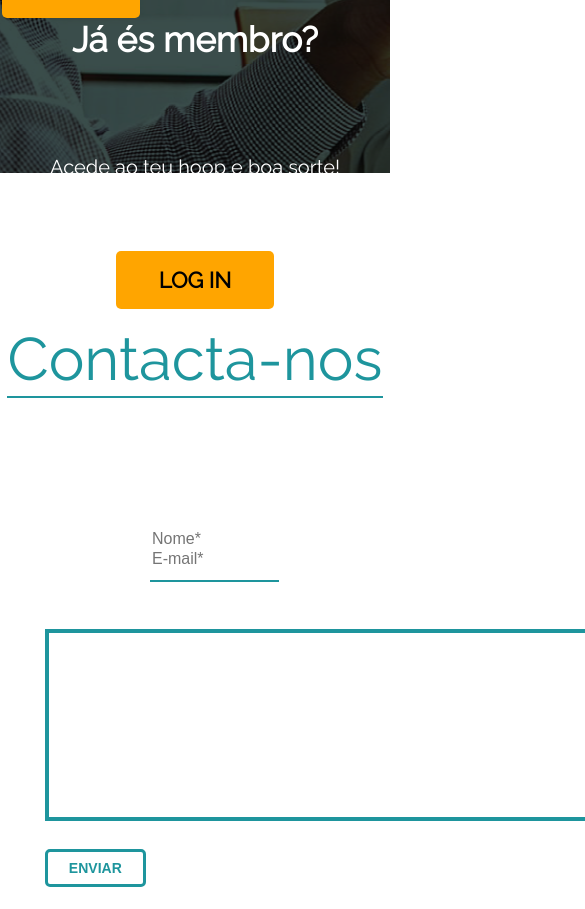
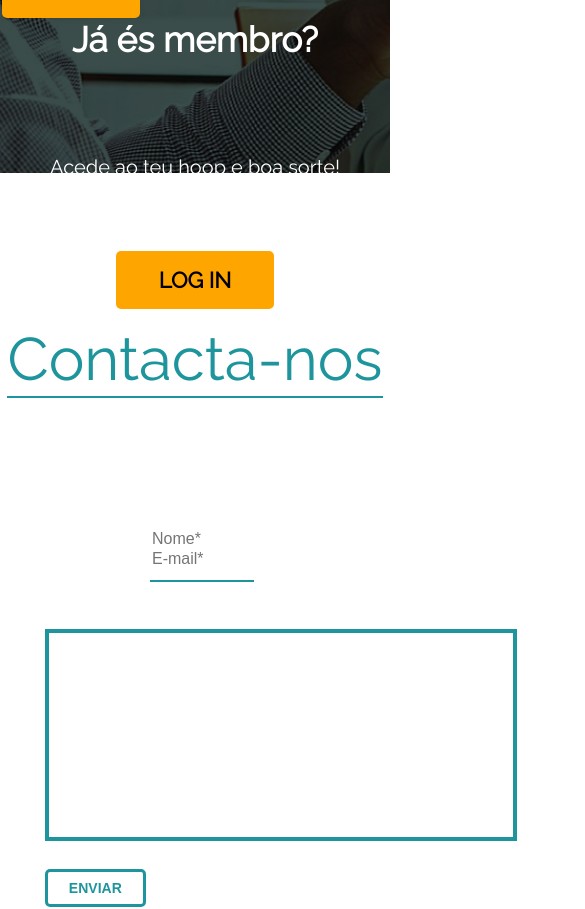
Before and after one commit to CarlosAlenquer/Hoop, a plain HTML site: page index.html in a window 390 px wide. Shown: the part 3371-4280 px from the top of the page, 585 px wide, since content can reach past the window. Drawn offline with Linux system fonts and the light colour scheme.

Commit message:
Melhorei a seccao contacta-nos para ser responsive.

```diff
--- a/css/estilos.css
+++ b/css/estilos.css
@@ -507,29 +507,37 @@ header nav li a {
 	color: #1e959d;
 }
 
+.formulario {
+	position: absolute;
+	top: 85%;
+	left: 17%;
+}
+
 #name {
 	font-size: 16px;
 	display: inline-block;
 	outline: none;
-	width: 32%;
+	width: 410px;
 }
 
 #e-mail {
 	font-size: 16px;
 	display: inline-block;
 	outline: none;
-	width: 32%;
+	width: 410px;
 	margin-bottom: 60px;
 }
 
 #subject {
+	width: 960px;
+	height: 200px;
 	resize: none;
-	margin-left: 11.5%;
+	margin-left: 13.5%;
 	border: #1e959d 4px solid;
 }
 
 .btn4 {
-	margin-left: 11.5%;
+	margin-left: 13.5%;
 	margin-top: 25px;
 	font-weight: bold;
 	background-color: white;
@@ -563,6 +571,48 @@ footer {
 }
 
 /* end do CSS para o footer */
+
+
+/* responsive for widths larger than tablet and smartphone but smaller than full HD - 1080p */
+
+@media (max-width: 1400px) {
+	.formulario {
+		position:unset !important;
+		top:unset !important;
+		left:0%;
+	}
+
+	#name {
+		width: 405px;
+	}
+
+	#e-mail {
+		width: 405px;
+	}
+
+	#subject {
+		margin-left: 11.5%;
+	}
+
+	.btn4 {
+		margin-left: 11.5%;
+	}
+}
+
+@media (max-width: 1200px) {
+	#name {
+		width: 280px;
+	}
+
+	#e-mail {
+		width: 280px;
+	}
+
+	#subject {
+		width: 860px;
+	}
+
+}
 
 /* responsive for tablet */
 
@@ -599,6 +649,20 @@ footer {
 		font-size: 20px;
 		padding: 0 40px;
 	}
+
+	#name {
+		width: 200px;
+
+	}
+
+	#e-mail {
+		width: 200px;
+	}
+
+	#subject {
+		width: 660px;
+	}
+
 
 }
 
@@ -639,6 +703,19 @@ footer {
 		padding: 0 30px;
 	}
 
+	#name {
+		width: 100px;
+
+	}
+
+	#e-mail {
+		width: 100px;
+	}
+
+	#subject {
+		width: 460px;
+	}
+
 }
 
 /* responsive end */
--- a/index.html
+++ b/index.html
@@ -124,7 +124,6 @@
 
     <section id="registo-image">
 
-      <div id="couple"></div>
       <div id="reg">
         <h3 id="regTitle">Regista-te hoje!</h3>
         <p id="pTitle">Começa já a desenvolver a tua<br>network de matches profissionais</p>
@@ -151,7 +150,7 @@
 
           <br>
 
-          <textarea id="subject" name="subject" rows="12" cols="135"></textarea>
+          <textarea id="subject" name="subject"></textarea>
 
           <br>
 
```
